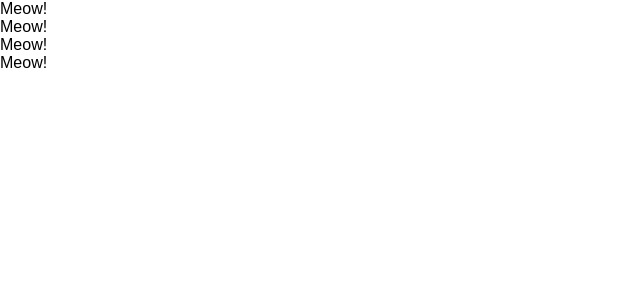
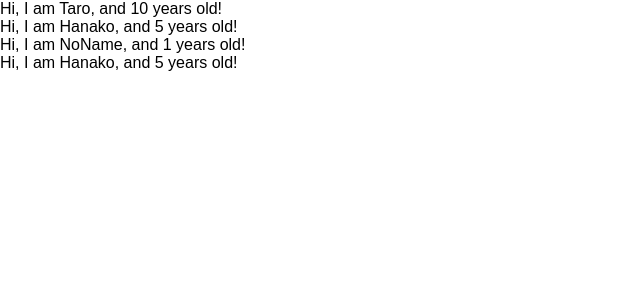
Before and after one commit to katsu105/udemy-react-redux-crud-application2, a React (Create React App) app: page / in a window 1280 px wide. Shown: the top 300 px of the page, without its empty margins (0-640 px from the left). Built offline with nearby package versions, Linux system fonts and the light colour scheme.

Commit message:
learn props of component

```diff
--- a/src/App.js
+++ b/src/App.js
@@ -1,31 +1,29 @@
 import React from 'react';
 
-//  class App extends Component {
-//    render() {
-//       return (
-//         <React.Flagment>
-//           <label htmlFor="bar">bar</label>
-//           <input type="text" onChange={() => {console.log("I am clicked.")}} />;
-
-//         </React.Flagment>
-//       )
-//    }
-//  }
-
-
 const App = () => {
+  const profiles = [
+    { name: "Taro", age: 10 },
+    { name: "Hanako", age: 5 },
+    { name: " NoName" }
+ ]
   return (
   <div>
-    <Cat />
-    <Cat />
-    <Cat />
-    <Cat />
+    {
+      profiles.map((profile, index) => {
+        return <User name={profile.name} age={profile.age} key={index} />
+      })
+    }
+    <User name={"Hanako"} age={5}/>
   </div>
   )
 }
 
-const Cat = () => {
-return <div>Meow!</div>
+const User = (props) => {
+return <div>Hi, I am {props.name}, and {props.age} years old!</div>
+}
+
+User.defaultProps = {
+  age: 1
 }
 
 
```
